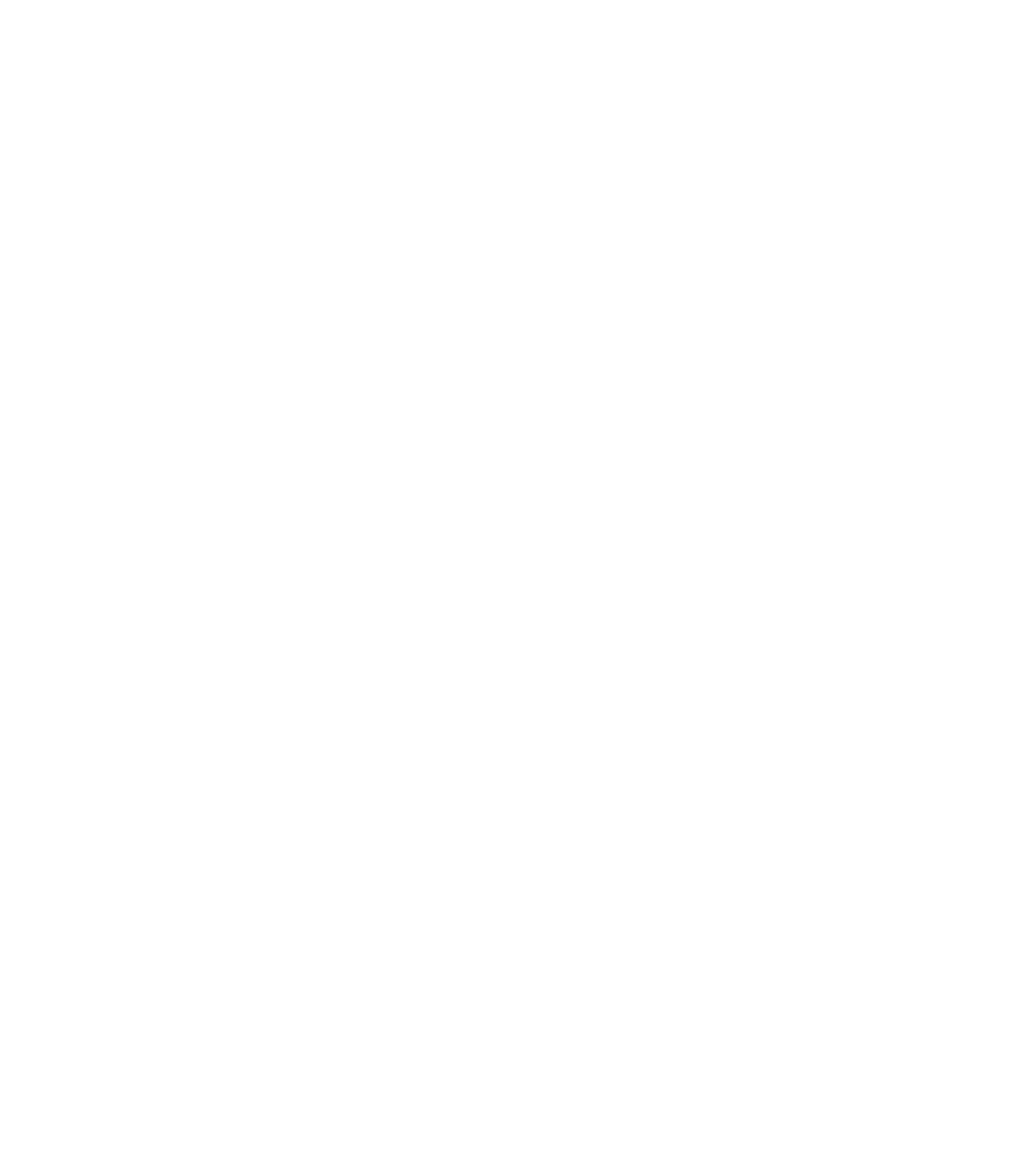
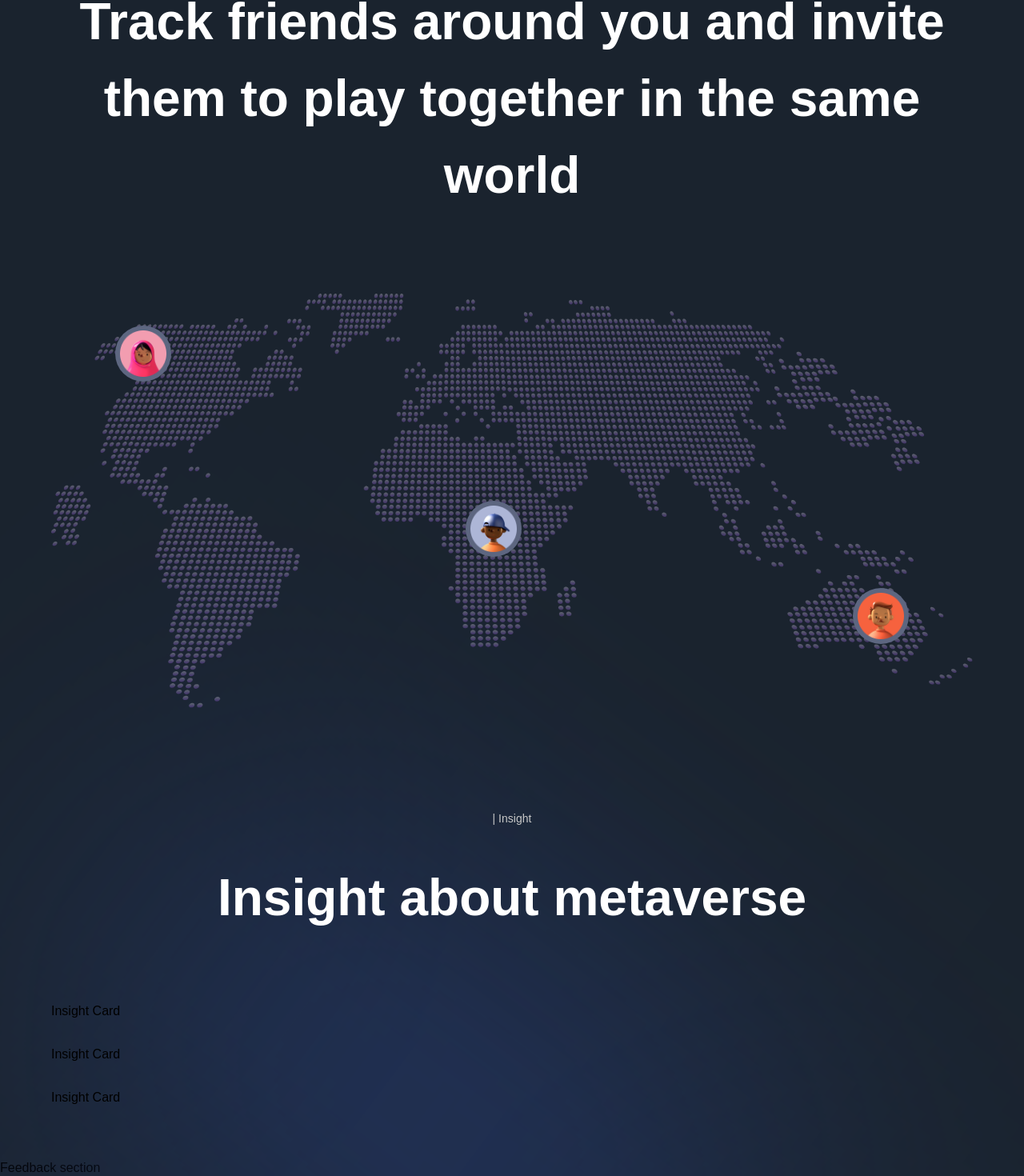
Before and after one commit to sithum-dev/metaversus-landing, a Next.js app: page / in a window 1280 px wide. Shown: the part 4353-5823 px from the top of the page at 80% size. Before the commit the page ends 4303 px from the top, so only its background shows below. Built offline with nearby package versions, Linux system fonts and the light colour scheme; a web font is replaced by a local one.

Commit message:
Setup Insights

```diff
--- a/sections/Insights.jsx
+++ b/sections/Insights.jsx
@@ -1,8 +1,37 @@
-'use client';
+"use client";
+
+import { motion } from "framer-motion";
+import { TypingText, InsightCard, TitleText } from "../components";
+
+import styles from "../styles";
+import { staggerContainer } from "../utils/motion";
+
+import { insights } from "../constants";
 
 const Insights = () => (
-  <section>
-    Insights section
+  <section className={`${styles.paddings} relative z-10`}>
+    <motion.div
+      variants={staggerContainer}
+      initial="hidden"
+      whileInView="show"
+      viewport={{ ones: "false", amount: 0.25 }}
+      className={`${styles.innerWidth} mx-auto flex flex-col gap-8`}
+    >
+      <TypingText title="| Insight" textStyles="text-center" />
+      <TitleText
+        title={<>Insight about metaverse</>}
+        textStyles="text-center"
+      />
+      <div className="mt-[50px] flex flex-col gap-[30px]">
+        {insights.map((insight, index) => (
+          <InsightCard
+            key={`insight-${index}`}
+            {...insight}
+            index={index + 1}
+          />
+        ))}
+      </div>
+    </motion.div>
   </section>
 );
 
--- a/sections/World.jsx
+++ b/sections/World.jsx
@@ -1,8 +1,45 @@
-'use client';
+"use client";
+import { motion } from "framer-motion";
+import { TypingText, TitleText } from "../components";
+
+import styles from "../styles";
+import { staggerContainer, fadeIn } from "../utils/motion";
 
 const World = () => (
-  <section>
-    World section
+  <section className={`${styles.paddings} relative z-10`}>
+    <motion.div
+      variants={staggerContainer}
+      initial="hidden"
+      whileInView="show"
+      viewport={{ ones: "false", amount: 0.25 }}
+      className={`${styles.innerWidth} mx-auto flex flex-col gap-8`}
+    >
+      <TypingText title="| People on the world" textStyles="text-center" />
+      <TitleText
+        title={
+          <>
+            Track friends around you and invite them to play together in the
+            same world
+          </>
+        }
+        textStyles="text-center"
+      />
+      <motion.div
+        variants={fadeIn("up", "tween", 0.3, 1)}
+        className="relative mt-[68px]"
+      >
+        <img src="/map.png" alt="map" className="w-full h-full object-cover" />
+        <div className="absolute bottom-20 right-20 w-[70px] h-[70px] p-[6px] rounded-full bg-[#5d6680]">
+          <img src="/people-01.png" alt="people" className="w-full h-full" />
+        </div>
+        <div className="absolute top-10 left-20 w-[70px] h-[70px] p-[6px] rounded-full bg-[#5d6680]">
+          <img src="/people-02.png" alt="people" className="w-full h-full" />
+        </div>
+        <div className="absolute top-1/2 left-[45%] w-[70px] h-[70px] p-[6px] rounded-full bg-[#5d6680]">
+          <img src="/people-03.png" alt="people" className="w-full h-full" />
+        </div>
+      </motion.div>
+    </motion.div>
   </section>
 );
 
```
